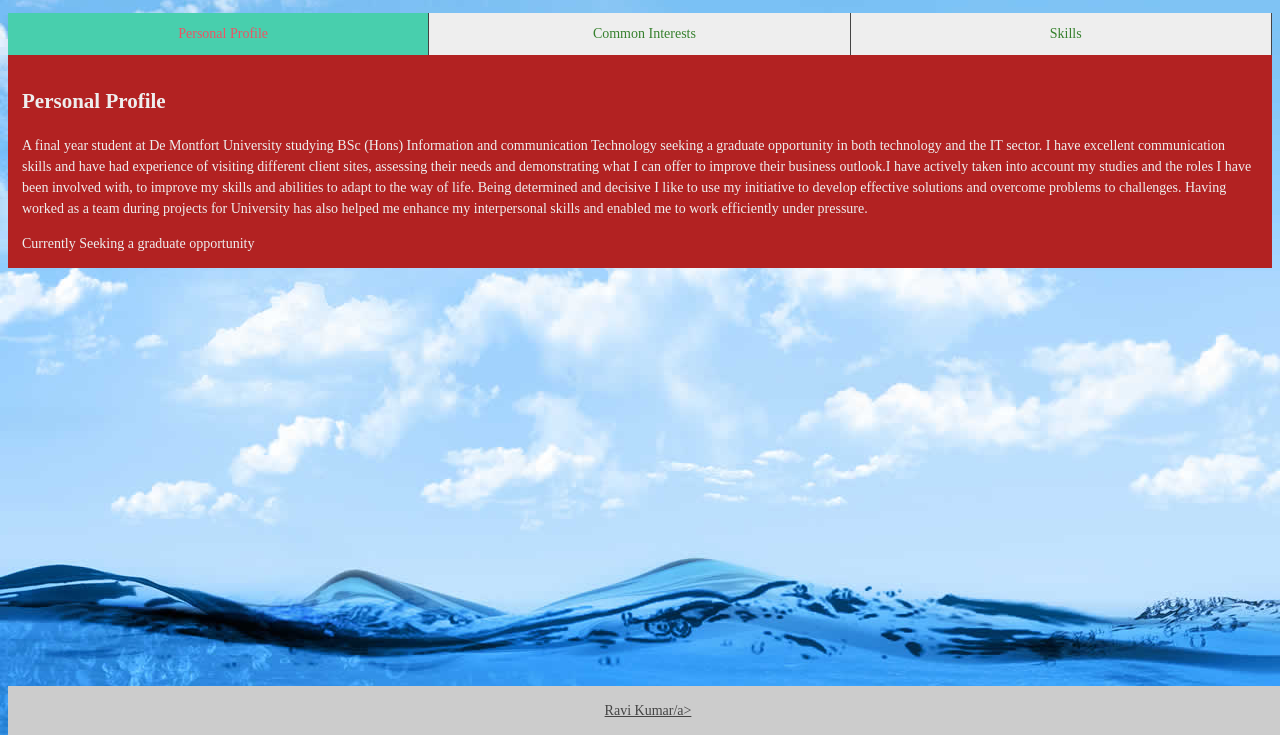
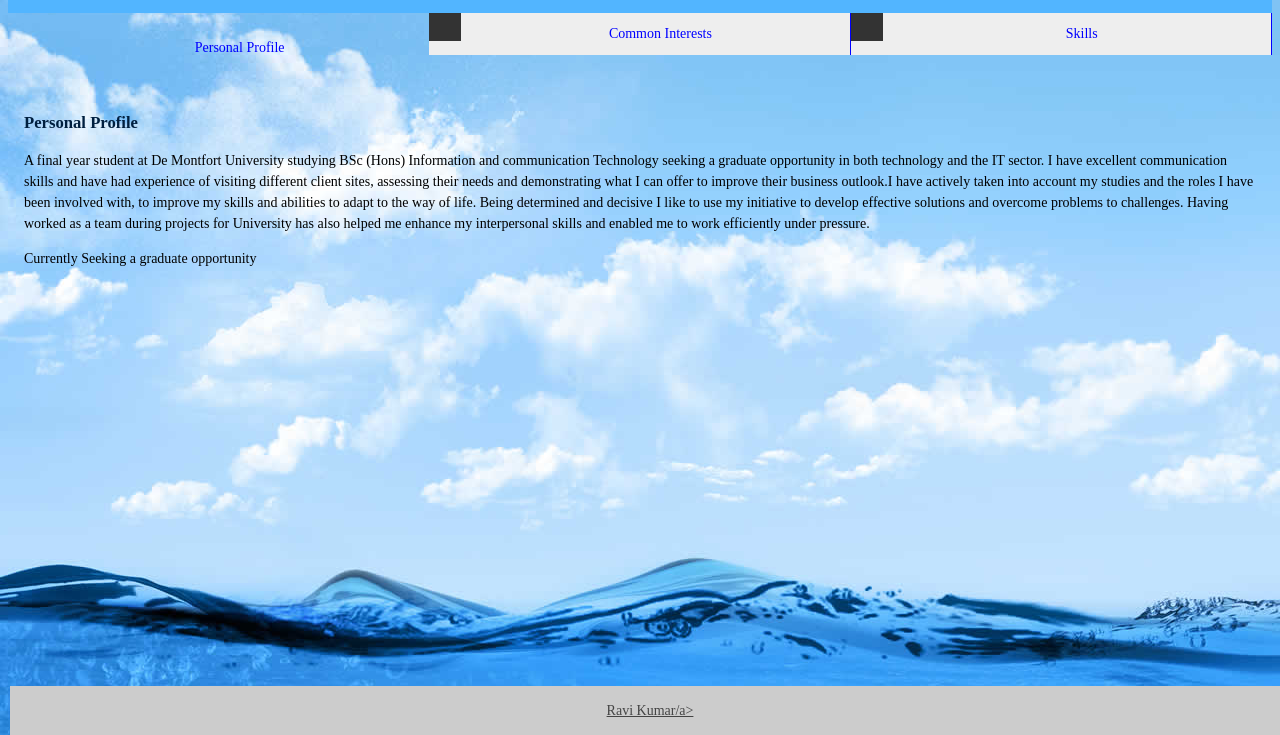
Before and after one commit to p14149650/Website, a plain HTML site: page Index.HTML in a window 1280 px wide. Shown: the part 65-800 px from the top of the page. Drawn offline with Linux system fonts and the light colour scheme.

Commit message:
applied css to the navigation

```diff
--- a/styles.css
+++ b/styles.css
@@ -6,16 +6,20 @@ body {
   line-height: 1.5;
   text-align: left;
 }
+
 h1 {
-  font-size: 1.25em;
+  font-size: 1.19em;
   text-align: center;
-  background: #52b5ff
+  background: #52b5ff;
   color: #36802d;
   margin: 0;
   padding: 0.5em;
 }
 h2 {
+  font-size: 1.19em;
+  color: #001f3f;
   margin-top: 3;
+  font-family Arial, 'Lucida Sans unicode';
 }
 footer a:link,
 footer a:visited {
@@ -58,17 +62,21 @@ label {
   box-sizing: border-box;
   float: left;
   width: 33.33%;
-  color: #36802d;
+  color: #0000ff;
   cursor: pointer;
   text-decoration: none;
   text-align: center;
   background: #eee;
   line-height: 3em;
-  border-right: 1px solid #444;
+  border-right: 1px solid #0000ff;
+}
+label:hover {
+  background: #98FB98;
 }
 /* hides the tab text but leaves the icons visible: */
 label span {
   display: none;
+
 }
 label:last-child {
   border-right: none;
@@ -90,19 +98,42 @@ label:last-child {
   Styles label elements (tabs) *only* when they're 'checked'
 */
 [id^="tab"]:checked + label {
-  background: #48cfad;
-  color: #ED5565;
+    background-color: inherit;
+    float: left;
+    border: none;
+    outline: none;
+    cursor: pointer;
+    padding: 14px 16px;
+    transition: 0.7s;
 }
 [id^="tab"]:checked + label .fa {
-  color: #E53935;
+    background-color: inherit;
+    float: left;
+    border: none;
+    outline: none;
+    cursor: pointer;
+    padding: 14px 16px;
+    transition: 0.3s;
 }
 
 .tab-content {
-  background: #B22222;
-  color: #eee;
+    background-color: inherit;
+    float: left;
+    border: none;
+    outline: none;
+    cursor: pointer;
+    padding: 14px 16px;
+    transition: 0.3s;
 }
 .fa {
-  margin-right: 10px;
+	background-color: #333;
+    margin-right: 10px;
+    float: left;
+    color: #f2f2f2;
+    text-align: center;
+    padding: 14px 16px;
+    text-decoration: none;
+    font-size: 17px;
 }
 
 
```
Also changed, not shown: Index.HTML (+1 -0 lines).
